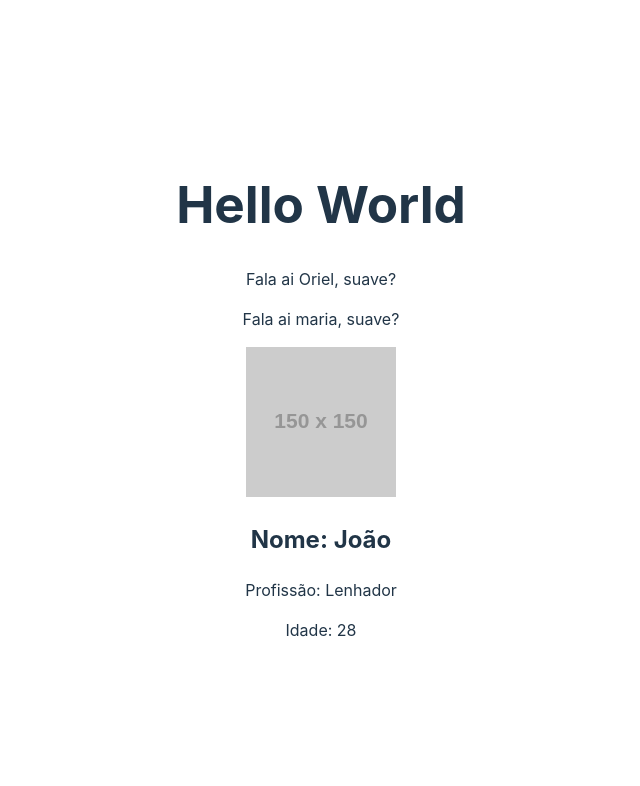
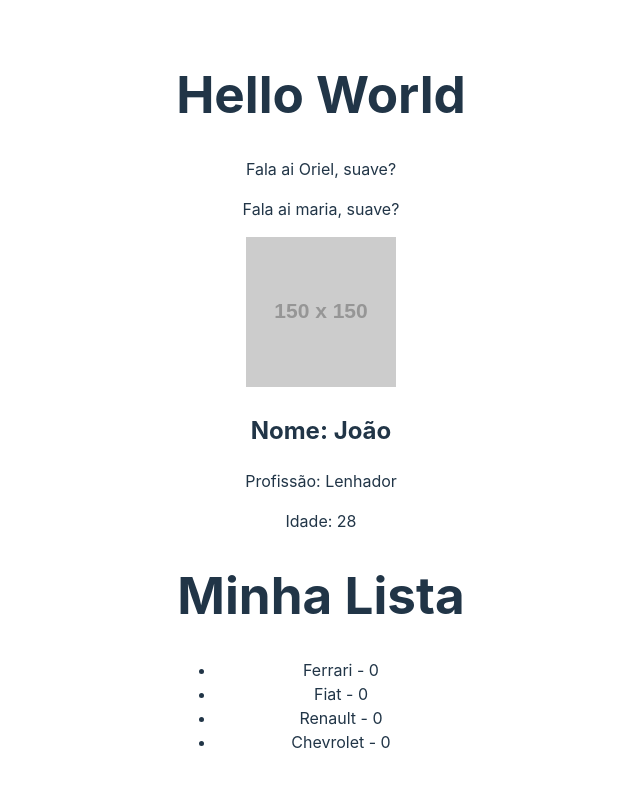
Before and after one commit to orielvf/aulas_r, a React app: page / in a window 1280 px wide. Shown: the top 786 px of the page, without its empty margins (319-959 px from the left). Built offline with nearby package versions, Linux system fonts and the light colour scheme; the HTML template or start-up script is replaced by a standard one.

Commit message:
Aula de PropTypes

```diff
--- a/src/App.jsx
+++ b/src/App.jsx
@@ -2,6 +2,7 @@ import './App.css'
 import HelloWorld from './components/HelloWorld'
 import SayMyName from './components/SayMyName'
 import Pessoa from './components/Pessoa'
+import List from './components/List'
 
 
 function App() {
@@ -27,6 +28,9 @@ function App() {
       idade="28"
     />
 
+    {/*Temos que importar o prop-types que ja é nativo do react, temos defaultProps e isRequired*/}
+    <List/>
+
     </>
   )
 }
--- /dev/null
+++ b/src/components/Item.jsx
@@ -0,0 +1,22 @@
+import PropTypes from 'prop-types'
+
+function Item({marca, ano_lacamento}) {
+    return (
+        <>
+        <li>{marca} - {ano_lacamento}</li>
+        </>
+    )
+}
+
+export default Item
+
+
+Item.propTypes={
+    marca: PropTypes.string.isRequired,
+    ano_lancamento: PropTypes.number,
+}
+
+Item.defaultProps={
+    marca: 'faltou a marca',
+    ano_lacamento: 0,
+}
--- /dev/null
+++ b/src/components/List.jsx
@@ -0,0 +1,16 @@
+import Item from './Item'
+
+function List() {
+    return(
+        <>
+        <h1>Minha Lista</h1>
+        <ul>
+           <Item marca="Ferrari" ano_lancamento={1985}/>
+           <Item marca="Fiat" ano_lancamento={1964}/>
+           <Item marca="Renault" ano_lancamento={1980}/>
+           <Item marca="Chevrolet" ano_lancamento={1999}/>
+        </ul>
+        </>
+    )
+}
+export default List
```
